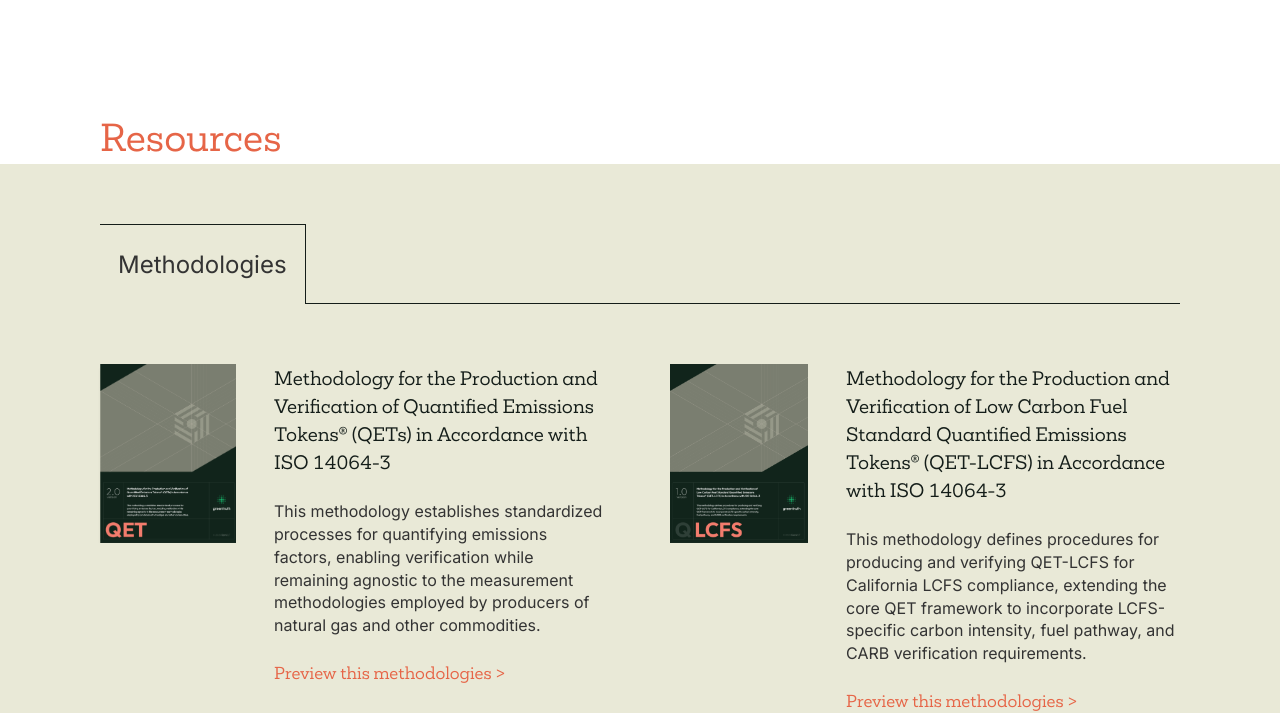
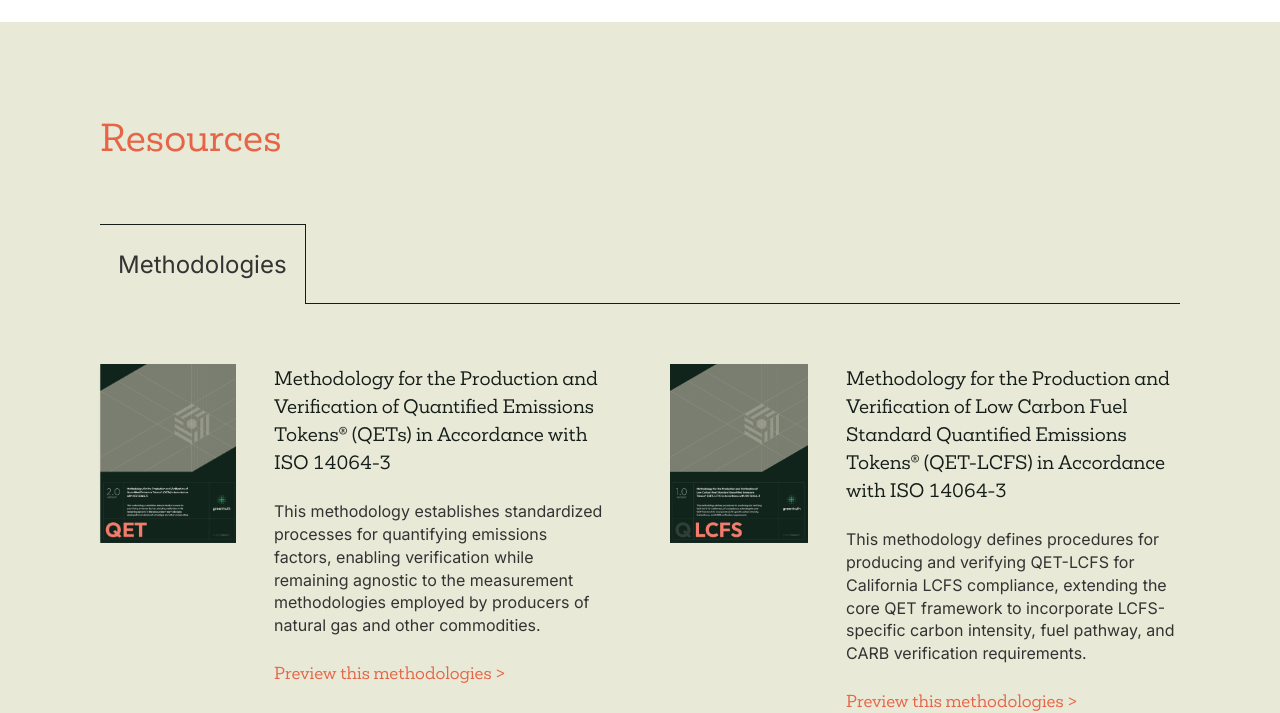
Before and after one commit to vavgithub/greentruth-earndlt, a website: page resources.html in a window 1280 px wide. Shown: the part 96-809 px from the top of the page. Drawn offline with Linux system fonts and the light colour scheme.

Commit message:
chore: resolved conflicts

```diff
--- a/resources.html
+++ b/resources.html
@@ -128,9 +128,9 @@
       > -->
 
     <main class="grow bg-[#E9E9D7] relative overflow-hidden">
-      <section class="px-5 md:px-10 lg:px-[100px] pt-14 md:pt-[88px] bg-white">
+      <section class="pt-14 md:pt-[88px]">
         <h1
-          class="max-w-content mx-auto text-[20px] md:text-[36px] font-normal font-mokoko text-brand-red"
+          class="max-w-content mx-auto text-[20px] md:text-[36px] font-normal font-mokoko text-brand-red px-5 md:px-10 lg:px-[100px]"
         >
           Resources
         </h1>
```
